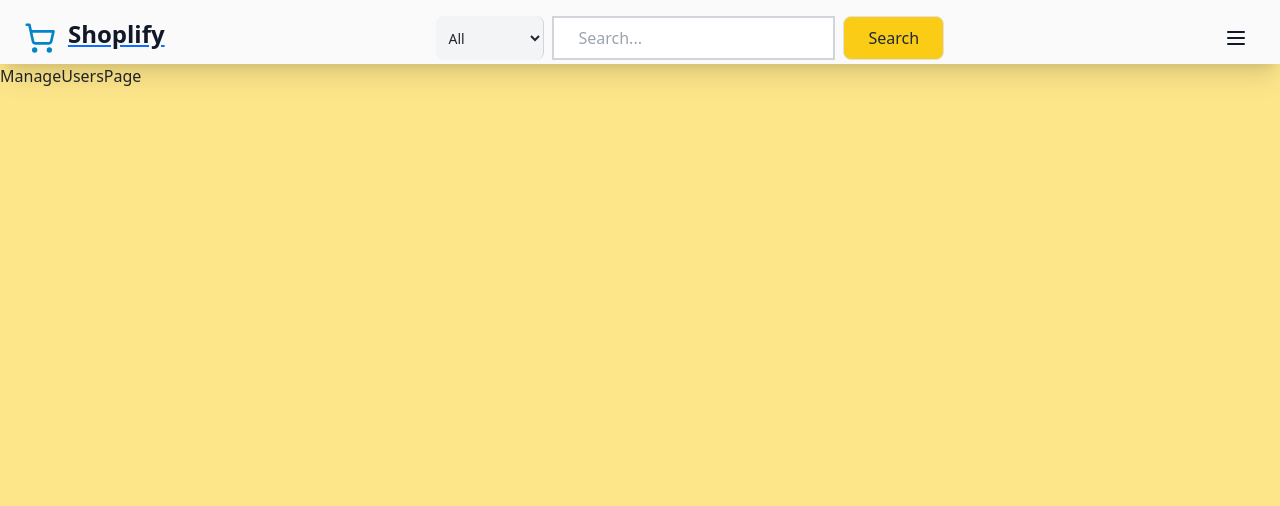
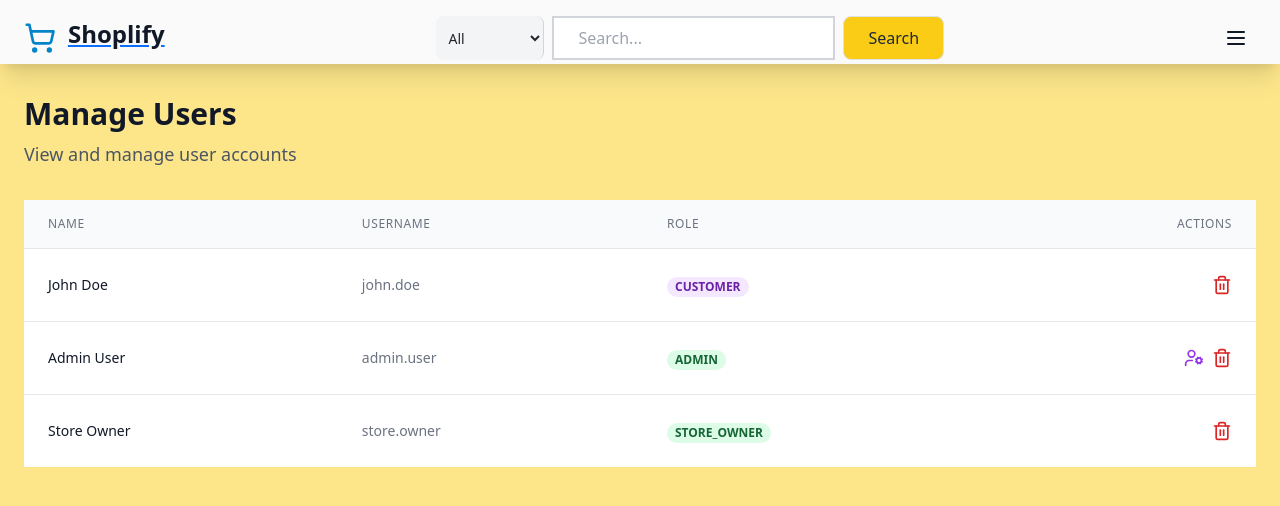
Before and after one commit to RVP2-241209-team2/p2-frontend, a React (Vite) app: page /admin/users in a window 1280 px wide. Shown: the top 506 px of the page. Built offline with nearby package versions, Linux system fonts and the light colour scheme.

Commit message:
add: users-table for managing users

```diff
--- /dev/null
+++ b/src/components/admin/user-table.tsx
@@ -0,0 +1,125 @@
+import { useState } from "react";
+import { User, UserRole } from "../../types/users";
+import { Trash2, UserCog } from "lucide-react";
+
+interface UserTableProps {
+  users: User[];
+  onDeleteUser: (userId: string) => void;
+  onPromoteUser: (userId: string) => void;
+}
+
+type ConfirmAction = {
+  userId: string;
+  type: "delete" | "promote";
+} | null;
+
+export function UserTable({
+  users,
+  onDeleteUser,
+  onPromoteUser,
+}: UserTableProps) {
+  const [confirm, setConfirm] = useState<ConfirmAction>(null);
+
+  // todo: empty state
+  if (!users || users.length === 0) return null;
+
+  const handleAction = (userId: string, type: "delete" | "promote") => {
+    if (type === "delete") {
+      onDeleteUser(userId);
+    } else {
+      onPromoteUser(userId);
+    }
+    setConfirm(null);
+  };
+
+  return (
+    <div className="overflow-x-auto">
+      <table className="min-w-full divide-y divide-gray-200">
+        <thead className="bg-gray-50">
+          <tr>
+            <th className="px-6 py-3 text-left text-xs font-medium text-gray-500 uppercase tracking-wider">
+              Name
+            </th>
+            <th className="px-6 py-3 text-left text-xs font-medium text-gray-500 uppercase tracking-wider">
+              Username
+            </th>
+            <th className="px-6 py-3 text-left text-xs font-medium text-gray-500 uppercase tracking-wider">
+              Role
+            </th>
+            <th className="px-6 py-3 text-right text-xs font-medium text-gray-500 uppercase tracking-wider">
+              Actions
+            </th>
+          </tr>
+        </thead>
+        <tbody className="bg-white divide-y divide-gray-200">
+          {users.map((user) => (
+            <tr key={user.id} className="hover:bg-gray-50">
+              <td className="px-6 py-4 whitespace-nowrap">
+                <div className="text-sm font-medium text-gray-900">
+                  {user.firstname} {user.lastname}
+                </div>
+              </td>
+              <td className="px-6 py-4 whitespace-nowrap">
+                <div className="text-sm text-gray-500">{user.username}</div>
+              </td>
+              <td className="px-6 py-4 whitespace-nowrap">
+                <span
+                  className={`px-2 inline-flex text-xs leading-5 font-semibold rounded-full ${
+                    user.role === UserRole.CUSTOMER
+                      ? "bg-purple-100 text-purple-800"
+                      : "bg-green-100 text-green-800"
+                  }`}
+                >
+                  {user.role}
+                </span>
+              </td>
+              <td className="px-6 py-4 whitespace-nowrap text-right text-sm font-medium">
+                <div className="flex justify-end space-x-2">
+                  {confirm?.userId === user.id ? (
+                    <div className="flex items-center space-x-2">
+                      <button
+                        onClick={() => handleAction(user.id, confirm.type)}
+                        className="text-red-600 hover:text-red-900 text-xs font-semibold"
+                      >
+                        Confirm
+                      </button>
+                      <button
+                        onClick={() => setConfirm(null)}
+                        className="text-gray-600 hover:text-gray-900 text-xs font-semibold"
+                      >
+                        Cancel
+                      </button>
+                    </div>
+                  ) : (
+                    <>
+                      {user.role === UserRole.ADMIN && (
+                        <button
+                          onClick={() =>
+                            setConfirm({ userId: user.id, type: "promote" })
+                          }
+                          className="text-purple-600 hover:text-purple-900"
+                          title="Promote to Manager"
+                        >
+                          <UserCog className="h-5 w-5" />
+                        </button>
+                      )}
+                      <button
+                        onClick={() =>
+                          setConfirm({ userId: user.id, type: "delete" })
+                        }
+                        className="text-red-600 hover:text-red-900"
+                        title="Delete User"
+                      >
+                        <Trash2 className="h-5 w-5" />
+                      </button>
+                    </>
+                  )}
+                </div>
+              </td>
+            </tr>
+          ))}
+        </tbody>
+      </table>
+    </div>
+  );
+}
--- a/src/lib/constants.ts
+++ b/src/lib/constants.ts
@@ -1,4 +1,6 @@
 import { Home, Package, ShoppingCart, User } from "lucide-react";
+
+export const API_URL = "http://localhost:1234/api";
 
 export const NAV_LINKS = [
   {
--- a/src/pages/admin/manage-users-page.tsx
+++ b/src/pages/admin/manage-users-page.tsx
@@ -1,3 +1,149 @@
+import { useEffect, useState } from "react";
+import { UserTable } from "../../components/admin/user-table";
+import { User } from "../../types/users";
+import { AlertCircle } from "lucide-react";
+import { UserRole } from "../../types/users";
+
+// Temporary mock data
+const mockUsers: User[] = [
+  {
+    id: "123e4567-e89b-12d3-a456-426614174000",
+    username: "john.doe",
+    email: "john@example.com",
+    firstname: "John",
+    lastname: "Doe",
+    phoneNumber: "123-456-7890",
+    role: UserRole.CUSTOMER,
+  },
+  {
+    id: "987fcdeb-51d3-12d3-a456-426614174000",
+    username: "admin.user",
+    email: "admin@example.com",
+    firstname: "Admin",
+    lastname: "User",
+    phoneNumber: "098-765-4321",
+    role: UserRole.ADMIN,
+  },
+  {
+    id: "456bcdef-89a1-12d3-a456-426614174000",
+    username: "store.owner",
+    email: "store@example.com",
+    firstname: "Store",
+    lastname: "Owner",
+    phoneNumber: "555-123-4567",
+    role: UserRole.STORE_OWNER,
+  },
+];
+
 export default function ManageUsersPage() {
-  return <div>ManageUsersPage</div>;
+  const [users, setUsers] = useState<User[]>([]);
+  const [loading, setLoading] = useState(true);
+  const [error, setError] = useState<string | null>(null);
+
+  const handleDeleteUser = (userId: string) => {
+    // Remove user from state
+    setUsers(users.filter(user => user.id !== userId));
+    // TODO: API call to delete user
+    console.log("deleting user", userId);
+  };
+
+  const handlePromoteUser = (userId: string) => {
+    // Update user role in state
+    setUsers(users.map(user => {
+      if (user.id === userId) {
+        return {
+          ...user,
+          role: UserRole.STORE_OWNER
+        };
+      }
+      return user;
+    }));
+    // TODO: API call to promote user
+    console.log("promoting user", userId);
+  };
+
+  useEffect(() => {
+    // Simulate API call with mock data
+    setTimeout(() => {
+      setUsers(mockUsers);
+      setLoading(false);
+    }, 500);
+  }, []);
+
+  if (loading) return <div>Loading users...</div>;
+  if (error) return <div>Error: {error}</div>;
+
+  if (loading) {
+    return <ProductsSkeleton />;
+  }
+  if (error) {
+    return (
+      <div className="flex justify-center items-center">
+        <AlertCircle className="w-5 h-5" />
+        {error}
+      </div>
+    );
+  }
+
+  return (
+    <div className="max-w-7xl mx-auto px-4 py-8">
+      <div className="mb-8">
+        <h1 className="text-3xl font-bold text-gray-900">Manage Users</h1>
+        <p className="text-gray-600 text-lg">
+          View and manage user accounts
+        </p>
+      </div>
+      <UserTable
+        users={users}
+        onDeleteUser={handleDeleteUser}
+        onPromoteUser={handlePromoteUser}
+      />
+    </div>
+  );
 }
+
+const ProductsSkeleton = () => (
+  <div className="bg-white rounded-xl p-6 shadow-sm animate-pulse">
+    <div className="h-7 w-40 bg-gray-200 rounded mb-4" />
+    <div className="overflow-hidden">
+      <table className="w-full">
+        <thead>
+          <tr className="text-left border-b">
+            <th className="px-6 py-3">Product</th>
+            <th className="px-6 py-3">Category</th>
+            <th className="px-6 py-3">Price</th>
+            <th className="px-6 py-3"></th>
+          </tr>
+        </thead>
+        <tbody>
+          {[...Array(5)].map((_, i) => (
+            <tr key={i} className="border-b last:border-0">
+              <td className="px-6 py-4">
+                <div className="flex items-center gap-3">
+                  <div className="w-10 h-10 bg-gray-200 rounded-lg" />
+                  <div className="h-4 w-32 bg-gray-200 rounded" />
+                </div>
+              </td>
+              <td className="px-6 py-4">
+                <div className="h-4 w-24 bg-gray-200 rounded" />
+              </td>
+              <td className="px-6 py-4">
+                <div className="h-4 w-16 bg-gray-200 rounded" />
+              </td>
+              <td className="px-6 py-4 text-right">
+                <div className="h-4 w-12 bg-gray-200 rounded ml-auto" />
+              </td>
+            </tr>
+          ))}
+        </tbody>
+      </table>
+    </div>
+    <div className="flex items-center justify-between mt-4 pt-4 border-t">
+      <div className="h-4 w-48 bg-gray-200 rounded" />
+      <div className="flex gap-2">
+        <div className="w-9 h-9 bg-gray-200 rounded-lg" />
+        <div className="w-9 h-9 bg-gray-200 rounded-lg" />
+      </div>
+    </div>
+  </div>
+);
--- /dev/null
+++ b/src/types/users.ts
@@ -0,0 +1,20 @@
+export enum UserRole {
+  CUSTOMER = "CUSTOMER",
+  ADMIN = "ADMIN",
+  STORE_OWNER = "STORE_OWNER",
+}
+
+export interface User {
+  id: string; // UUID comes as string from backend
+  username: string;
+  email: string;
+  firstname: string;
+  lastname: string;
+  phoneNumber: string;
+  role: UserRole;
+}
+
+// For creating/updating users
+export interface UserFormData extends Omit<User, "id"> {
+  id?: string;
+}
```
